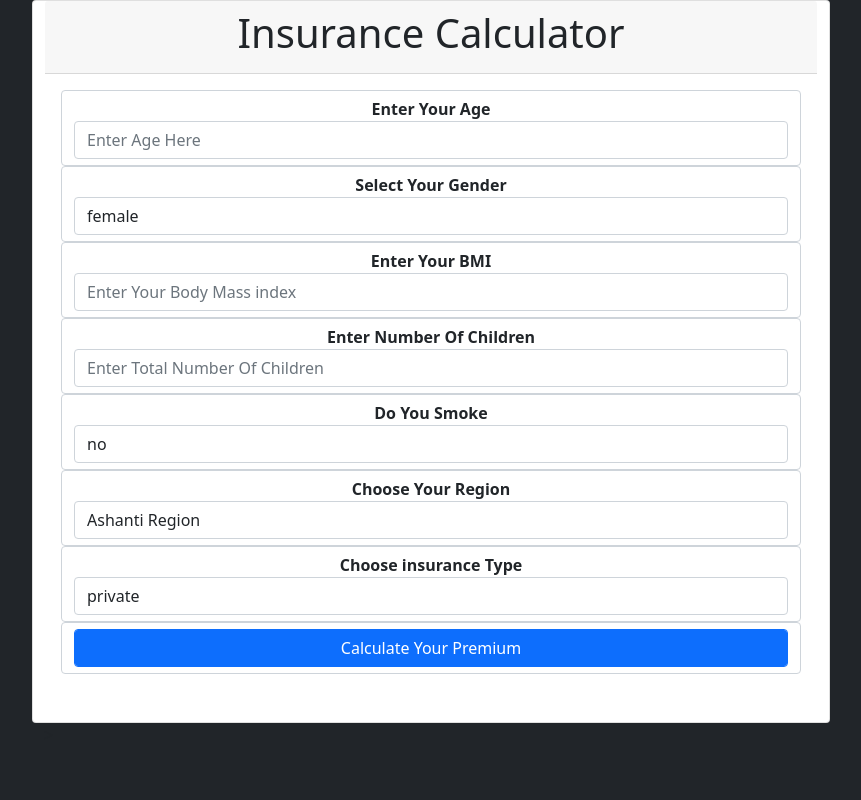
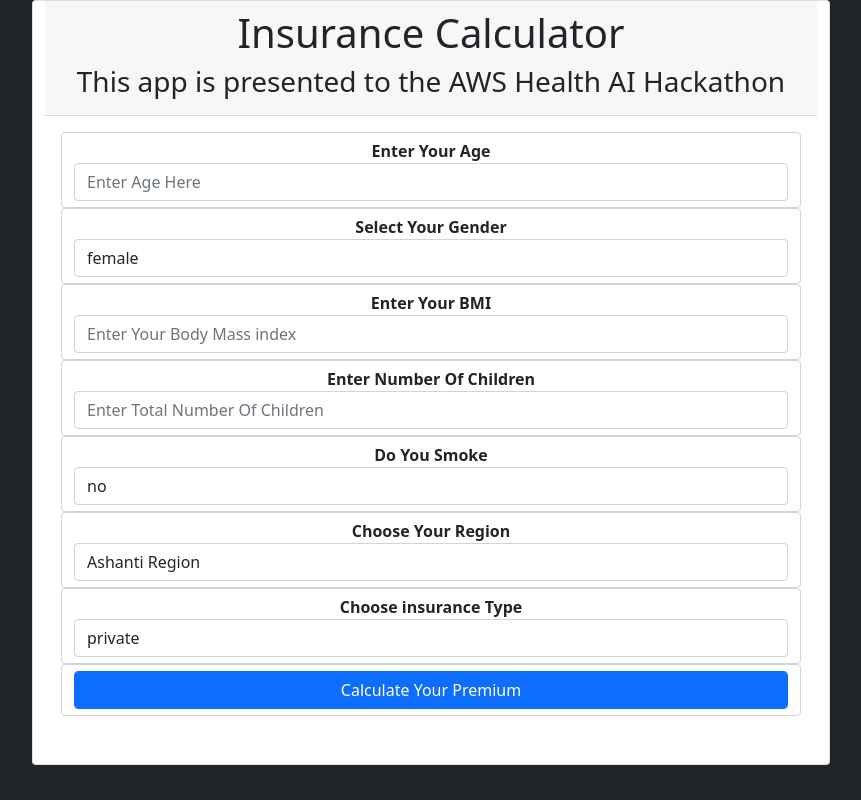
Before and after one commit to rogerkorantenng/Amazon-Health-AI, a Flask app: page / in a window 1280 px wide. Shown: the whole page, without its empty margins (38-899 px from the left). Run offline with Flask 2, Linux system fonts and the light colour scheme; parts of the project's set-up code (start-up, migrations or seed data) failed here and were passed over; some libraries are stand-ins or nearby versions.

Commit message:
Update index.html

```diff
--- a/templates/index.html
+++ b/templates/index.html
@@ -19,6 +19,7 @@
                 <div class="card-header">
                     <div class="col-12" style="text-align: center">
                         <h1>Insurance Calculator</h1>
+                      <h3>This app is presented to the AWS Health AI Hackathon</h3>
                     </div>
                 </div>
 
```
